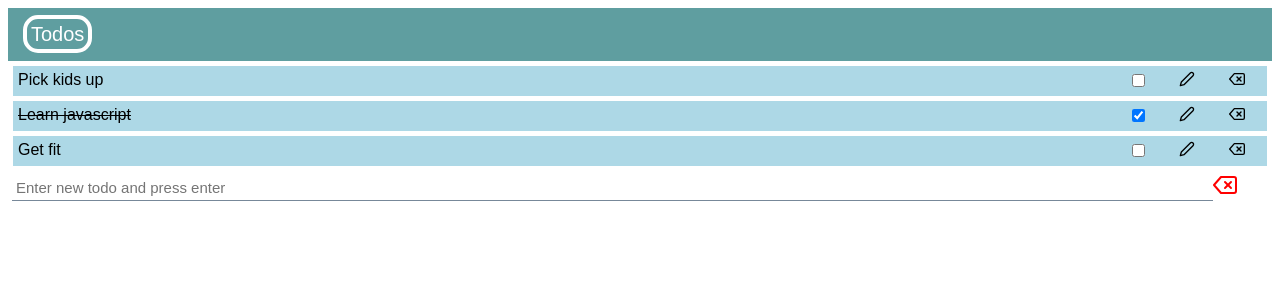
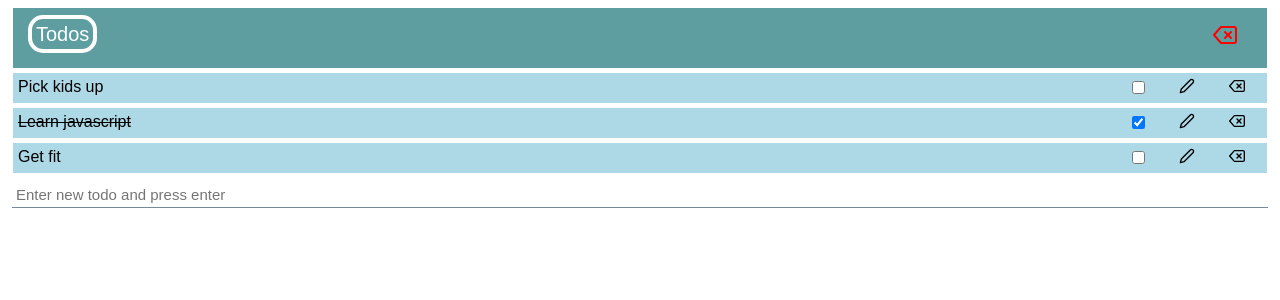
Before and after one commit to danashurst/react-todo-kata, a React (Create React App) app: page / in a window 1280 px wide. Shown: the top 300 px of the page. Built offline with nearby package versions, Linux system fonts and the light colour scheme.

Commit message:
Moved actions uptp top level app

```diff
--- a/src/App.js
+++ b/src/App.js
@@ -1,18 +1,44 @@
-import React, { useReducer, useState } from 'react';
+import React, { useReducer } from 'react';
 import './styles/main.scss';
 
 import Todos from './components/todos';
+import mock_todos from './mock-data/mock_todos';
+import todo_reducer from './reducers/todo_reducer';
+import { FiDelete } from 'react-icons/fi';
 
 const App = () => {
+
+  const [todos, dispatch] = useReducer(todo_reducer, mock_todos);
+
+  const addTodo = (description) => {
+    dispatch({ type: "ADD", payload: { description } });
+  };
+
+  const deleteTodo = (deleteTodo) => {
+    dispatch({ type: "DELETE", payload: { deleteTodo } });
+  }
+
+  const editTodo = (editTodo, editDescription) => {
+    dispatch({ type: "EDIT", payload: { editTodo, editDescription } });
+  }
+
+  const toggleDone = (toggleTodo) => {
+    dispatch({ type: "TOGGLE_DONE", payload: { toggleTodo } })
+  };
+
+  const removeDone = () => {
+    dispatch({ type: "REMOVE_DONE" })
+  };
 
   return (
     <div className="container">
       <header>
         <div className="header">
           <div className="todo-header"><span>Todos</span></div>
+          <div className="remove-done"><FiDelete onClick={removeDone} /></div>
         </div>
       </header>
-      <Todos />
+      <Todos todos={todos} onAdd={addTodo} onEdit={editTodo} onDelete={deleteTodo} onComplete={toggleDone} removeDone={removeDone} />
     </div>
   )
 };
--- a/src/components/todo-item.js
+++ b/src/components/todo-item.js
@@ -9,11 +9,21 @@ const TodoItem = ({ item, onEdit, onDelete, onComplete }) => {
         onComplete(item);
     }
 
+    const onEditItem = (item) => {
+        const editDescription = prompt("Edit value", item.description);
+        if (editDescription == null || editDescription === '') {
+            return;
+        };
+
+        onEdit(item, editDescription);
+    }
+
+
     return (
         < div className="flex-container" >
             <div className="desc" style={{ textDecoration: item.done ? "line-through" : "" }}>{item.description} </div>
             <div className="done"><input type="checkbox" checked={item.done} onChange={onCheckboxChange} /></div>
-            <div className="edit"><FiEdit2 onClick={() => onEdit(item)} /></div>
+            <div className="edit"><FiEdit2 onClick={() => onEditItem(item)} /></div>
             <div className="delete"><FiDelete onClick={() => onDelete(item)} /></div>
         </div>
     )
--- a/src/components/todos.js
+++ b/src/components/todos.js
@@ -1,12 +1,8 @@
-import React, { useState, useReducer } from 'react';
+import React, { useState } from 'react';
 import TodoItem from './todo-item';
-import mock_todos from '../mock-data/mock_todos';
-import todo_reducer from '../reducers/todo_reducer';
-import { FiDelete } from 'react-icons/fi';
 
-const Todos = () => {
+const Todos = ({ todos, onAdd, onEdit, onDelete, onComplete, removeDone }) => {
     const [newTodoDescription, setNewTodoDescription] = useState('');
-    const [todos, dispatch] = useReducer(todo_reducer, mock_todos);
 
     const updateNewTodo = (e) => {
         setNewTodoDescription(e.target.value)
@@ -21,36 +17,16 @@ const Todos = () => {
     const addTodo = () => {
         if (newTodoDescription == null || newTodoDescription === '') { return; }
 
-        dispatch({ type: "ADD", payload: { description: newTodoDescription } });
         setNewTodoDescription('');
+        onAdd(newTodoDescription);
     }
-
-    const deleteTodo = (deleteTodo) => {
-        dispatch({ type: "DELETE", payload: { deleteTodo } });
-    }
-
-    const editTodo = (editTodo) => {
-        const editDescription = prompt("Edit value", editTodo.description);
-        if (editDescription == null || editDescription === '') {
-            return;
-        };
-        dispatch({ type: "EDIT", payload: { editTodo, editDescription } });
-    }
-
-    const toggleDone = (toggleTodo) => {
-        dispatch({ type: "TOGGLE_DONE", payload: { toggleTodo } })
-    };
-
-    const removeDone = () => {
-        dispatch({ type: "REMOVE_DONE" })
-    };
 
     return (
         <div>
             {
                 todos.map(item => {
                     return (
-                        <TodoItem item={item} key={item.id} onEdit={editTodo} onDelete={deleteTodo} onComplete={toggleDone} />
+                        <TodoItem item={item} key={item.id} onEdit={onEdit} onDelete={onDelete} onComplete={onComplete} />
                     )
                 })
             }
@@ -60,7 +36,6 @@ const Todos = () => {
                     onChange={updateNewTodo}
                     onKeyPress={keyPress}
                     placeholder="Enter new todo and press enter" />
-                <div className="remove-done"><FiDelete onClick={removeDone} /></div>
             </div>
         </div >
     )
--- a/src/styles/main.scss
+++ b/src/styles/main.scss
@@ -1,3 +1,5 @@
+@import "mixins";
+
 body {
     background-color: white;
     font-family: Arial, Helvetica, sans-serif;
@@ -10,11 +12,12 @@ body {
     padding: 15px;
     align-content: center;
     display: flex;
+    margin: 5px;
 }
 
 .todo-header{
     font-size: 20px;
-    width:97%;
+    width:100%;
 }
 
 .todo-header span {
@@ -23,7 +26,6 @@ body {
     border: 4px solid white;
     padding:4px;
     border-radius: 15px;
-
 }
 
 .flex-container {
@@ -37,7 +39,8 @@ body {
 }
 
 .flex-container:hover {
-    background-color: lightgreen;
+
+    background-color: darken(lightblue, 15);
 }
 
 .desc {
@@ -74,7 +77,7 @@ body {
     outline: 0;
     background: transparent;
     border-bottom: 1px solid lightslategrey;
-    width: 95%;
+    width: 100%;
     margin: 4px 0;
 }
 
@@ -82,4 +85,5 @@ body {
     align-content: center;
     font-size: 1.5em;
     color: red;
+    margin-right: 15px;
 }
--- /dev/null
+++ b/src/styles/mixins.scss
@@ -0,0 +1,5 @@
+@mixin mQ($arg) {
+    @media screen and (max-width: $arg) {
+        @content;
+    }
+}
```
